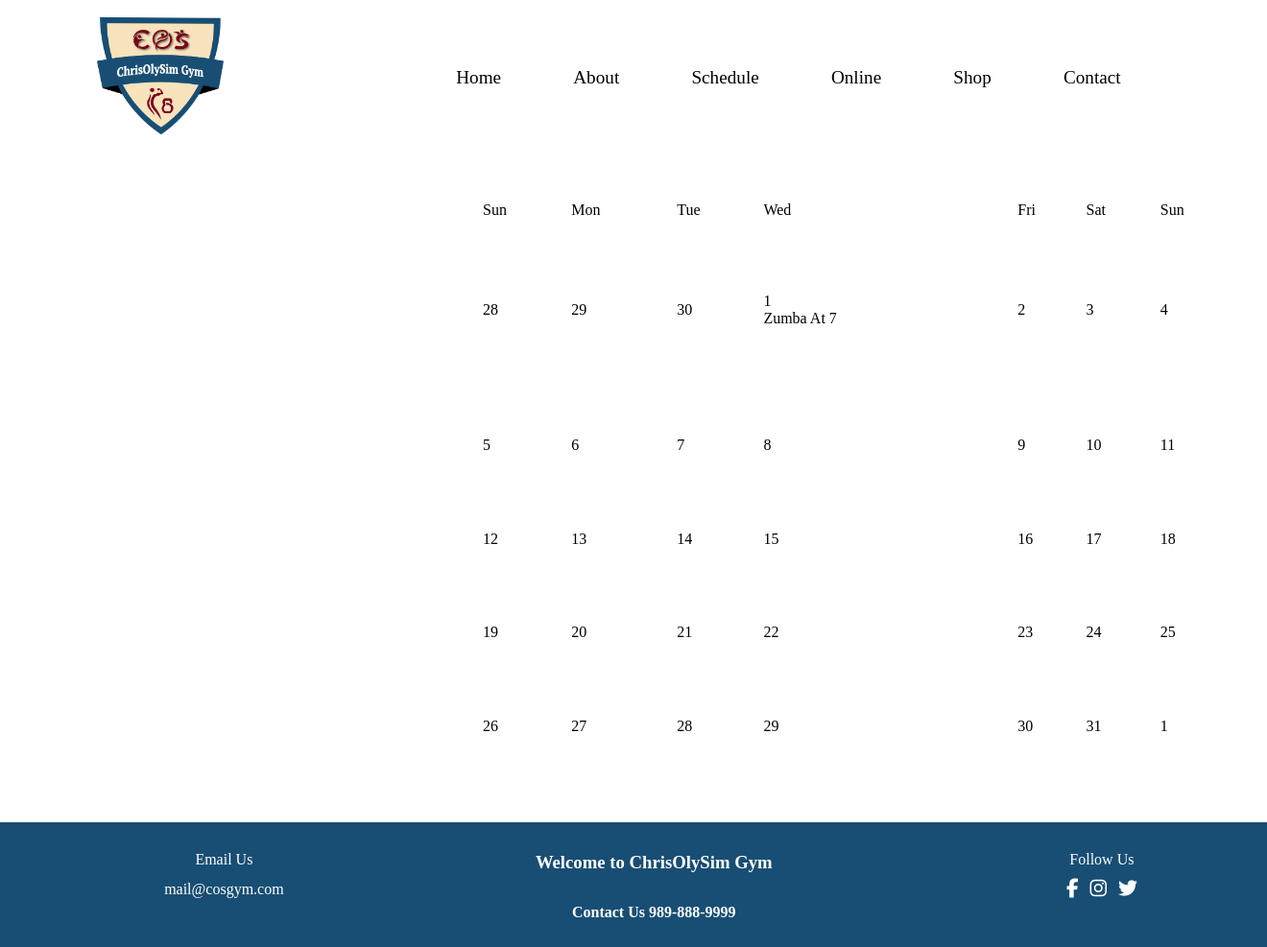
After one commit to CShingiro/Group2Project, a PHP site: page /schedule.html in a window 1320 px wide. The commit adds this page. Shown: the whole page at 96% size. Run offline with PHP 8.4, Linux system fonts and the light colour scheme; some libraries are stand-ins or nearby versions.

Commit message:
base changes

```diff
--- a/cos-gym.css
+++ b/cos-gym.css
@@ -176,3 +176,22 @@ footer { background-color:#184e74;
     background: white;
     margin-bottom:20px;
     border: 2px solid #184e74;}
+
+.calendar {
+    height: 600px;
+    width: 800px;
+    border: 10px black thick;
+    margin: 50px 500px;
+}
+
+thead {
+    border: 3px black thick;
+}
+
+td {
+    border: 10px black thick;
+}
+
+#schedule {
+    float: right;
+}
--- /dev/null
+++ b/schedule.html
@@ -0,0 +1,120 @@
+<!DOCTYPE html>
+<html lang="en">
+    <head>
+        <meta charset="utf-8" />
+        <meta name="viewport" content="width=device-width, initial-scale=1">
+        <title>COS Gym</title>
+        <link href="cos-gym.css" rel="stylesheet" type= "text/css" />
+        <script src="https://kit.fontawesome.com/42ca52e1de.js" crossorigin="anonymous"></script>
+    </head>
+    <body>
+        <header>
+            <div class="logo">
+                <img src="images/logo_gym.png"></div>
+            <div>
+                <nav>
+                    <a href="index.html">Home</a>
+                    <a href="about.html">About</a>
+                    <a href="schedule.html">Schedule</a>
+                    <a href="online.html">Online</a>
+                    <a href="shop.html">Shop</a>
+                    <a href="contact.html">Contact</a>
+                </nav>
+            </div>
+        </header>
+    <main>
+        <table class="calendar">
+            <thead>
+                <tr>
+                    <td>Sun</td>
+                    <td>Mon</td>
+                    <td>Tue</td>
+                    <td>Wed</td>
+                    <td>Fri</td>
+                    <td>Sat</td>
+                    <td>Sun</td>
+                </tr>
+            </thead>
+
+            <tbody>
+                <tr>
+                    <td class="prev-month">28</td>
+                    <td class="prev-month">29</td>
+                    <td class="prev-month">30</td>
+                    <td>1<br>
+                    Zumba At 7</td>
+                    <td>2</td>
+                    <td>3</td>
+                    <td>4</td>
+                </tr>
+
+                <tr>
+                    <td>5</td>
+                    <td>6</td>
+                    <td>7</td>
+                    <td>8</td>
+                    <td>9</td>
+                    <td>10</td>
+                    <td>11</td>
+                </tr>
+
+                <tr>
+                  <td>12</td>
+                  <td>13</td>
+                  <td>14</td>
+                  <td>15</td>
+                  <td>16</td>
+                  <td>17</td>
+                  <td>18</td>
+                </tr>
+
+                <tr>
+                  <td>19</td>
+                  <td>20</td>
+                  <td>21</td>
+                  <td>22</td>
+                  <td>23</td>
+                  <td>24</td>
+                  <td>25</td>
+                </tr>
+
+                <tr>
+                  <td>26</td>
+                  <td>27</td>
+                  <td>28</td>
+                  <td>29</td>
+                  <td>30</td>
+                  <td>31</td>
+                  <td class="next-month">1</td>
+                </tr>
+            </tbody>
+        </table>
+        <div class="ring-left"></div>
+        <div class="ring-right"></div>
+        <div id="schedule">
+            <h4></h4>
+        </div>
+    </main>
+        <footer>
+            <div>
+                <ul>
+                    <dt>Email Us</dt>
+                    <dt>mail@cosgym.com</dt>
+                </ul>
+            </div>
+            <div>
+                <h3>Welcome to ChrisOlySim Gym</h3>
+                <h4>Contact Us 989-888-9999</h4>
+            </div>
+            <div>
+                <ul>
+                    <dt>Follow Us</dt>
+                    <dt><i class="fab fa-facebook-f"></i>
+                        <i class="fab fa-instagram"></i>
+                        <i class="fab fa-twitter"></i>
+                    </dt>
+                </ul>
+            </div>
+        </footer>
+    </body>
+</html>
```
Also changed, not shown: checkout.html (added, +50 -0 lines), online.html (added, +50 -0 lines), checkout.php (added), online.php (added), schedule.php (added), site.css (deleted).
